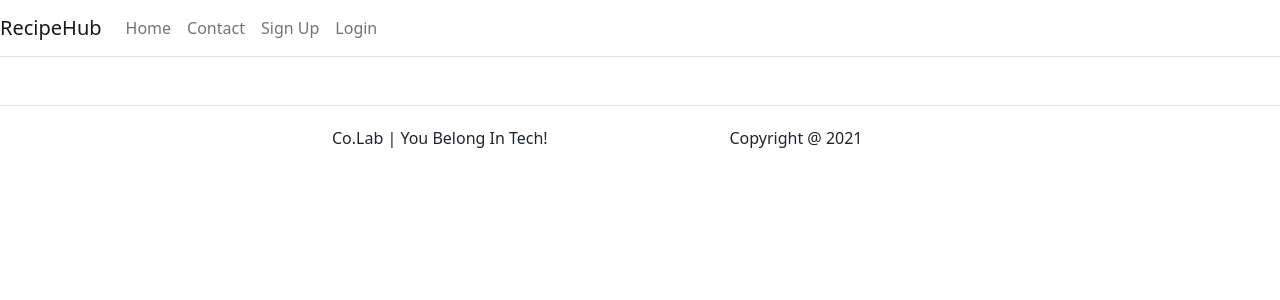
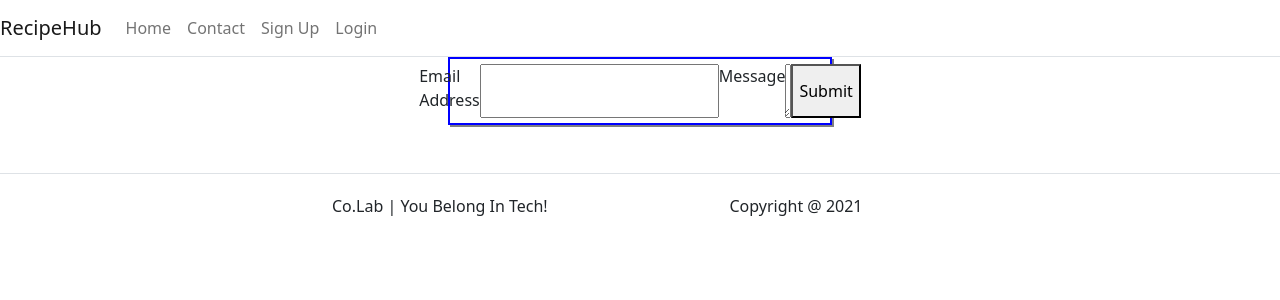
Before and after one commit to Co-Lab-You-Belong-in-Tech/RecipeHub-Frontend, a React (Create React App) app in the folder recipehubcode/: page /contact in a window 1280 px wide. Shown: the top 300 px of the page. Built offline with nearby package versions, Linux system fonts and the light colour scheme.

Commit message:
contact form done, but still needs designs

```diff
--- a/recipehubcode/src/App.js
+++ b/recipehubcode/src/App.js
@@ -1,7 +1,7 @@
 import React, { useState } from 'react';
 import { Container, Nav, Navbar } from 'react-bootstrap';
 import { Link, Route, BrowserRouter as Router, Switch } from 'react-router-dom';
-// import ContactPage from './pages/contactPage';
+import ContactForm from './pages/contactPage';
 import Login from './pages/loginPage';
 import Footer from './components/footer';
 import HomePageContent from './components/homePageContent';
@@ -52,8 +52,13 @@
             )}
           />
           <Route
-            path='/Contact'
-            // render={() => <ContactPage title={currentState.contact.title} text={currentState.contact.text} />}
+            path='/contact'
+            render={() => (
+              <ContactForm
+                title={currentState.contact.title}
+                text={currentState.contact.text}
+              />
+            )}
           />
           <Route
             path='/signup'
--- a/recipehubcode/src/components/contactForm.js
+++ b/recipehubcode/src/components/contactForm.js
@@ -0,0 +1,38 @@
+import React from 'react';
+import { useForm, ValidationError } from '@formspree/react';
+
+function ContactForm() {
+  const [state, handleSubmit] = useForm('contactForm');
+  if (state.succeeded) {
+    return <p>Thanks for contacting RecipeHub!</p>;
+  }
+  return (
+    <form
+      onSubmit={handleSubmit}
+      action='https://formspree.io/f/mleaoeqy'
+      method='POST'
+      style={{
+        display: 'flex',
+        margin: 'auto',
+        width: '30%',
+        padding: '10px',
+        justifyContent: 'center',
+        border: '2px solid blue',
+        // eslint-disable-next-line no-dupe-keys
+        padding: '5px',
+        boxShadow: '2px 2px grey',
+      }}
+    >
+      <label htmlFor='email'>Email Address</label>
+      <input id='email' type='email' name='email' />
+      <ValidationError prefix='Email' field='email' errors={state.errors} />
+      <label htmlFor='message'>Message</label>
+      <textarea id='message' name='message' />
+      <ValidationError prefix='Message' field='message' errors={state.errors} />
+      <button type='submit' disabled={state.submitting}>
+        Submit
+      </button>
+    </form>
+  );
+}
+export default ContactForm;
--- a/recipehubcode/src/pages/contactPage.js
+++ b/recipehubcode/src/pages/contactPage.js
@@ -0,0 +1,12 @@
+import ContactForm from '../components/contactForm';
+import React from 'react';
+
+const ContactPage = () => {
+  return (
+    <div>
+      <ContactForm />
+    </div>
+  );
+};
+
+export default ContactPage;
```
